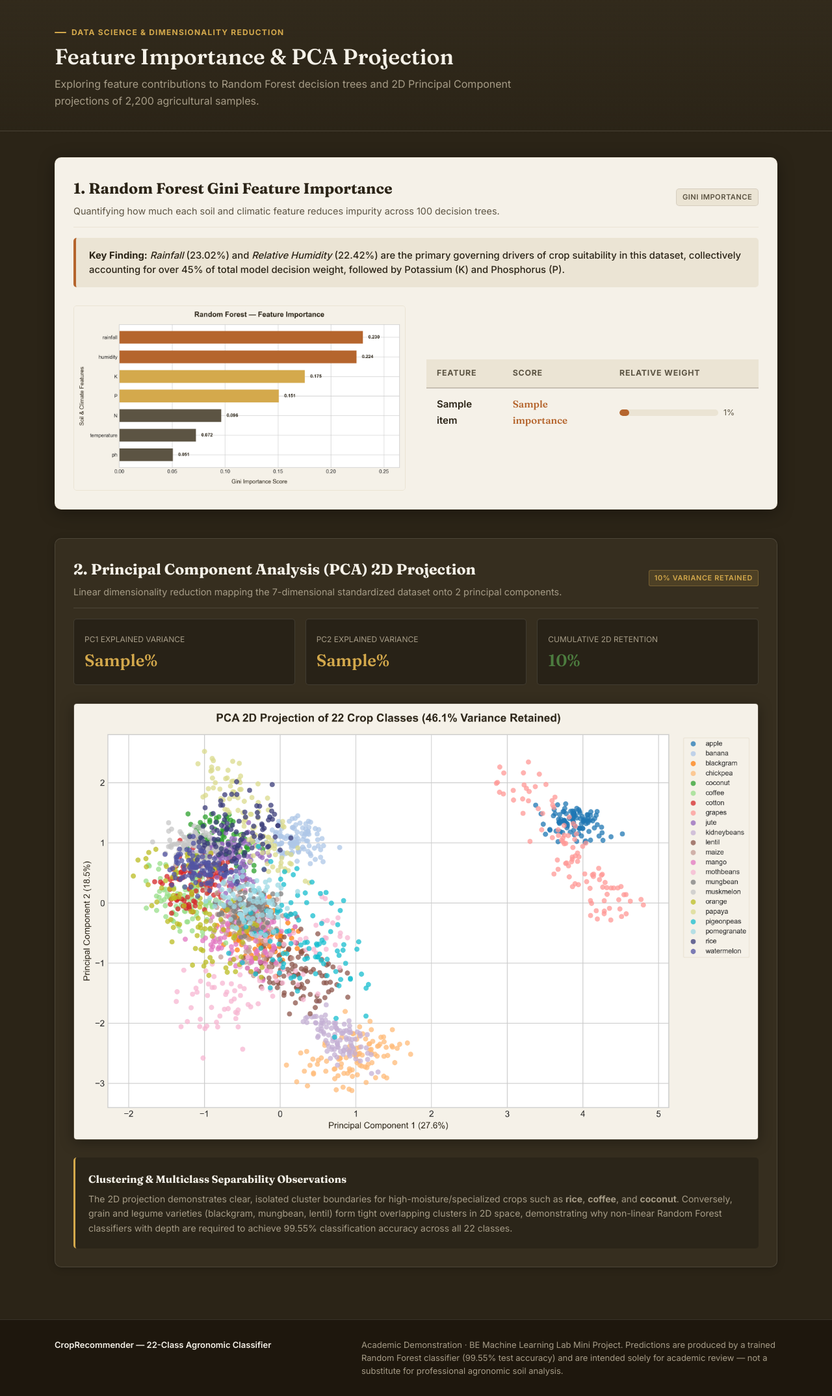
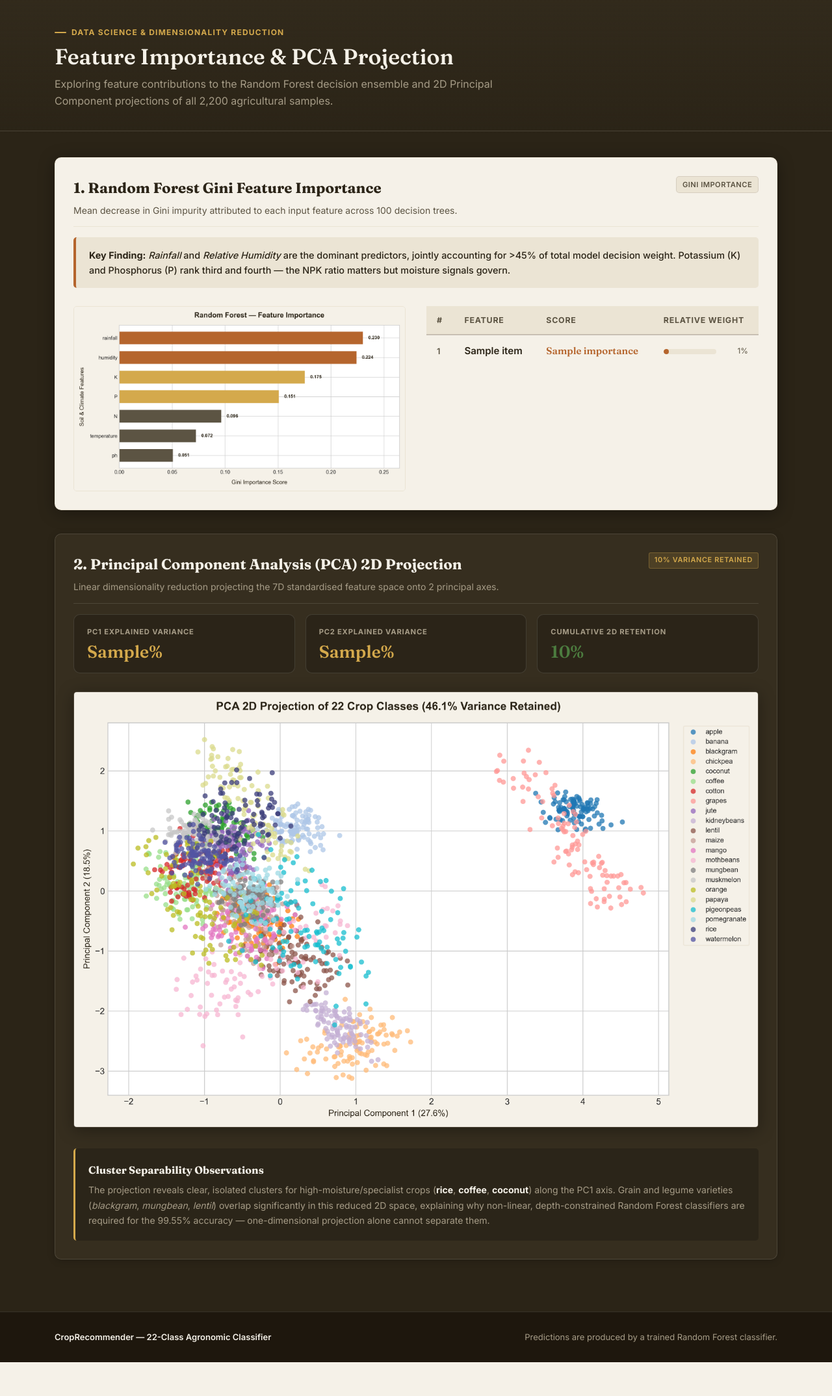
Before and after one commit to pal-adarsh/crop_recommendation, a Django app: template recommender/templates/recommender/insights.html in a window 1280 px wide. Shown: the part 75-2223 px from the top of the page at 65% size. After the commit the page ends 2171 px from the top, so only its background shows below. Run offline with Django 5.2, Linux system fonts and the light colour scheme; the template is opened without the code that fills it: most values are stand-ins (such as "Sample title", 1, 10 or a date in 2020).

Commit message:
enhance ui/ux

```diff
--- a/recommender/templates/recommender/base.html
+++ b/recommender/templates/recommender/base.html
@@ -95,8 +95,7 @@
       <div class="footer-content">
         <span class="footer-brand">CropRecommender — 22-Class Agronomic Classifier</span>
         <p class="footer-disclaimer">
-          Academic Demonstration · BE Machine Learning Lab Mini Project.
-          Predictions are produced by a trained Random Forest classifier (99.55% test accuracy) and are intended solely for academic review — not a substitute for professional agronomic soil analysis.
+          Predictions are produced by a trained Random Forest classifier.
         </p>
       </div>
     </div>
--- a/recommender/templates/recommender/insights.html
+++ b/recommender/templates/recommender/insights.html
@@ -1,51 +1,60 @@
 {% extends "recommender/base.html" %}
 {% load static %}
 
-{% block title %}Feature Insights & PCA — Crop Recommendation{% endblock %}
-
-{% block page_eyebrow %}Data Science & Dimensionality Reduction{% endblock %}
-{% block page_title %}Feature Importance & PCA Projection{% endblock %}
+{% block title %}Feature Insights &amp; PCA — Crop Recommendation{% endblock %}
+{% block page_eyebrow %}Data Science &amp; Dimensionality Reduction{% endblock %}
+{% block page_title %}Feature Importance &amp; PCA Projection{% endblock %}
 {% block page_subtitle %}
-  Exploring feature contributions to Random Forest decision trees and 2D Principal Component projections of 2,200 agricultural samples.
+  Exploring feature contributions to the Random Forest decision ensemble and 2D Principal Component projections of all 2,200 agricultural samples.
 {% endblock %}
 
 {% block content %}
-<div style="display: flex; flex-direction: column; gap: 2.75rem;">
+<div style="display: flex; flex-direction: column; gap: 2.25rem;">
 
-  <!-- SECTION 1: Feature Importance -->
-  <div class="paper-card">
-    <div style="display: flex; justify-content: space-between; align-items: center; margin-bottom: 1rem; border-bottom: 1.5px solid var(--paper-dim); padding-bottom: 0.75rem;">
+  <!-- ── 1. Feature Importance ─────────────────────── -->
+  <section class="paper-card">
+    <div style="display: flex; justify-content: space-between; align-items: flex-start;
+                flex-wrap: wrap; gap: 0.75rem;
+                margin-bottom: 1rem; border-bottom: 1.5px solid var(--paper-dim); padding-bottom: 0.85rem;">
       <div>
-        <h2 style="font-family: var(--font-serif); font-size: 1.45rem; color: var(--soil-dark);">
+        <h2 style="font-family: var(--font-serif); font-size: 1.4rem; color: var(--soil-dark);">
           1. Random Forest Gini Feature Importance
         </h2>
-        <p style="color: var(--slate-600); font-size: 0.9rem; margin-top: 0.25rem;">
-          Quantifying how much each soil and climatic feature reduces impurity across 100 decision trees.
+        <p style="color: var(--slate-600); font-size: 0.875rem; margin-top: 0.25rem;">
+          Mean decrease in Gini impurity attributed to each input feature across 100 decision trees.
         </p>
       </div>
       <span class="section-tag">Gini Importance</span>
     </div>
 
-    <!-- Agronomic Insight Callout -->
-    <div style="background-color: var(--paper-dim); padding: 1rem 1.25rem; border-radius: var(--radius-sm); border-left: 4px solid var(--accent-clay); margin-bottom: 1.75rem;">
-      <p style="color: var(--soil-dark); font-size: 0.925rem; font-weight: 500; line-height: 1.5;">
-        <strong>Key Finding:</strong> <em>Rainfall</em> (23.02%) and <em>Relative Humidity</em> (22.42%) are the primary governing drivers of crop suitability in this dataset, collectively accounting for over 45% of total model decision weight, followed by Potassium (K) and Phosphorus (P).
+    <!-- Key Finding Callout -->
+    <div style="background-color: var(--paper-dim); padding: 1rem 1.25rem;
+                border-radius: var(--radius-sm); border-left: 4px solid var(--accent-clay);
+                margin-bottom: 1.75rem;">
+      <p style="color: var(--soil-dark); font-size: 0.9rem; font-weight: 500; line-height: 1.6;">
+        <strong>Key Finding:</strong> <em>Rainfall</em> and <em>Relative Humidity</em>
+        are the dominant predictors, jointly accounting for &gt;45% of total model decision weight.
+        Potassium (K) and Phosphorus (P) rank third and fourth — the NPK ratio matters but moisture signals govern.
       </p>
     </div>
 
-    <div style="display: grid; grid-template-columns: 1fr 1fr; gap: 2rem; align-items: center;">
-      <!-- Pre-generated Feature Importance Plot -->
+    <!-- Feature Importance Bar List + Pre-gen Plot -->
+    <div style="display: grid; grid-template-columns: 1fr 1fr; gap: 2rem; align-items: start;">
+
+      <!-- Plot image -->
       <div>
         <img src="{% static 'recommender/img/feature_importance.png' %}"
-             alt="Random Forest Feature Importance Chart"
-             style="width: 100%; height: auto; border-radius: var(--radius-sm); border: 1px solid var(--paper-dim); display: block;" />
+             alt="Horizontal bar chart showing Random Forest Gini feature importances for all 7 input features"
+             style="width: 100%; height: auto; border-radius: var(--radius-sm);
+                    border: 1px solid var(--paper-dim); display: block;" />
       </div>
 
-      <!-- Feature Importance Data Table & Meters -->
+      <!-- Ranked table with bar meters -->
       <div>
-        <table class="data-table" style="width: 100%;">
+        <table class="data-table" aria-label="Feature importance scores ranked by Gini weight">
           <thead>
             <tr>
+              <th>#</th>
               <th>Feature</th>
               <th>Score</th>
               <th>Relative Weight</th>
@@ -54,18 +63,27 @@
           <tbody>
             {% for item in feature_importances %}
               <tr>
-                <td style="font-weight: 600; color: var(--soil-dark);">
-                  {{ item.feature_label }}
+                <td style="color: var(--slate-600); font-size: 0.8rem; font-weight: 600;">
+                  {{ forloop.counter }}
                 </td>
-                <td class="numeric" style="color: var(--accent-clay);">
+                <td style="font-weight: 600; color: var(--soil-dark);">{{ item.feature_label }}</td>
+                <td class="numeric" style="color: var(--accent-clay); white-space: nowrap;">
                   {{ item.importance }}
                 </td>
-                <td style="width: 45%;">
-                  <div style="display: flex; align-items: center; gap: 0.5rem;">
-                    <div style="flex: 1; height: 10px; background-color: var(--paper-dim); border-radius: 5px; overflow: hidden;">
-                      <div style="height: 100%; width: {{ item.bar_width }}%; background-color: {% if forloop.counter <= 2 %}var(--accent-clay){% elif forloop.counter <= 4 %}var(--accent-wheat){% else %}var(--slate-600){% endif %}; border-radius: 5px;"></div>
+                <td style="min-width: 100px;">
+                  <div style="display: flex; align-items: center; gap: 0.45rem;">
+                    <div style="flex: 1; height: 8px; background-color: var(--paper-dim);
+                                border-radius: 4px; overflow: hidden;">
+                      <div style="height: 100%; width: {{ item.bar_width }}%;
+                                  background-color: {% if forloop.counter == 1 %}var(--accent-clay)
+                                                   {% elif forloop.counter == 2 %}#C47840
+                                                   {% elif forloop.counter <= 4 %}var(--accent-wheat)
+                                                   {% else %}#A69C87{% endif %};
+                                  border-radius: 4px; transition: width 0.6s ease;">
+                      </div>
                     </div>
-                    <span style="font-size: 0.775rem; color: var(--slate-600); min-width: 38px;">{{ item.percentage }}%</span>
+                    <span style="font-size: 0.74rem; color: var(--slate-600);
+                                 min-width: 42px; text-align: right;">{{ item.percentage }}%</span>
                   </div>
                 </td>
               </tr>
@@ -74,56 +92,65 @@
         </table>
       </div>
     </div>
-  </div>
+  </section>
 
-  <!-- SECTION 2: PCA Scatter Plot -->
-  <div class="dark-card">
-    <div style="display: flex; justify-content: space-between; align-items: center; margin-bottom: 1rem; border-bottom: 1px solid var(--line); padding-bottom: 0.75rem;">
+  <!-- ── 2. PCA Projection ─────────────────────────── -->
+  <section class="dark-card">
+    <div style="display: flex; justify-content: space-between; align-items: flex-start;
+                flex-wrap: wrap; gap: 0.75rem;
+                margin-bottom: 1rem; border-bottom: 1px solid var(--line); padding-bottom: 0.85rem;">
       <div>
-        <h2 style="font-family: var(--font-serif); font-size: 1.45rem; color: var(--paper);">
+        <h2 style="font-family: var(--font-serif); font-size: 1.4rem; color: var(--paper);">
           2. Principal Component Analysis (PCA) 2D Projection
         </h2>
-        <p style="color: var(--ink-soft); font-size: 0.9rem; margin-top: 0.25rem;">
-          Linear dimensionality reduction mapping the 7-dimensional standardized dataset onto 2 principal components.
+        <p style="color: var(--ink-soft); font-size: 0.875rem; margin-top: 0.25rem;">
+          Linear dimensionality reduction projecting the 7D standardised feature space onto 2 principal axes.
         </p>
       </div>
       <span class="brand-badge">{{ pca_variance.total }}% Variance Retained</span>
     </div>
 
-    <!-- PCA Stats Highlight -->
-    <div style="display: grid; grid-template-columns: repeat(3, 1fr); gap: 1rem; margin-bottom: 1.75rem;">
-      <div style="background-color: rgba(0,0,0,0.25); padding: 1rem; border-radius: var(--radius-sm); border: 1px solid var(--line);">
-        <span style="font-size: 0.75rem; color: var(--ink-soft); text-transform: uppercase;">PC1 Explained Variance</span>
-        <div style="font-family: var(--font-serif); font-size: 1.6rem; color: var(--accent-wheat); font-weight: 600;">{{ pca_variance.pc1 }}%</div>
+    <!-- PCA Stat Chips -->
+    <div class="stat-grid" style="grid-template-columns: repeat(3, 1fr); margin-bottom: 1.75rem;">
+      <div class="stat-chip">
+        <div class="stat-chip-label">PC1 Explained Variance</div>
+        <div class="stat-chip-value">{{ pca_variance.pc1 }}%</div>
       </div>
-      <div style="background-color: rgba(0,0,0,0.25); padding: 1rem; border-radius: var(--radius-sm); border: 1px solid var(--line);">
-        <span style="font-size: 0.75rem; color: var(--ink-soft); text-transform: uppercase;">PC2 Explained Variance</span>
-        <div style="font-family: var(--font-serif); font-size: 1.6rem; color: var(--accent-wheat); font-weight: 600;">{{ pca_variance.pc2 }}%</div>
+      <div class="stat-chip">
+        <div class="stat-chip-label">PC2 Explained Variance</div>
+        <div class="stat-chip-value">{{ pca_variance.pc2 }}%</div>
       </div>
-      <div style="background-color: rgba(0,0,0,0.25); padding: 1rem; border-radius: var(--radius-sm); border: 1px solid var(--line);">
-        <span style="font-size: 0.75rem; color: var(--ink-soft); text-transform: uppercase;">Cumulative 2D Retention</span>
-        <div style="font-family: var(--font-serif); font-size: 1.6rem; color: var(--signal-grow); font-weight: 600;">{{ pca_variance.total }}%</div>
+      <div class="stat-chip">
+        <div class="stat-chip-label">Cumulative 2D Retention</div>
+        <div class="stat-chip-value green">{{ pca_variance.total }}%</div>
       </div>
     </div>
 
-    <!-- Pre-generated PCA Scatter Plot -->
-    <div style="text-align: center; margin-bottom: 1.25rem;">
+    <!-- PCA Scatter Plot -->
+    <div style="text-align: center; margin-bottom: 1.5rem;">
       <img src="{% static 'recommender/img/pca_scatter.png' %}"
-           alt="PCA 2D Scatter Plot of 22 Crop Classes"
-           style="max-width: 100%; height: auto; border-radius: var(--radius-sm); border: 1px solid var(--line); box-shadow: 0 4px 20px rgba(0,0,0,0.35); display: inline-block;" />
+           alt="PCA 2D scatter plot of all 2,200 crop samples across 22 classes, colour-coded by species"
+           style="max-width: 100%; height: auto; border-radius: var(--radius-sm);
+                  border: 1px solid var(--line); box-shadow: var(--shadow-dark); display: inline-block;" />
     </div>
 
-    <!-- Cluster Analysis Notes -->
-    <div style="background-color: rgba(0,0,0,0.2); padding: 1.25rem; border-radius: var(--radius-sm); border-left: 3px solid var(--accent-wheat);">
-      <h4 style="font-family: var(--font-serif); font-size: 1rem; color: var(--paper); margin-bottom: 0.4rem;">
-        Clustering & Multiclass Separability Observations
-      </h4>
-      <p style="color: var(--ink-soft); font-size: 0.875rem; line-height: 1.6;">
-        The 2D projection demonstrates clear, isolated cluster boundaries for high-moisture/specialized crops such as <strong>rice</strong>, <strong>coffee</strong>, and <strong>coconut</strong>. Conversely, grain and legume varieties (blackgram, mungbean, lentil) form tight overlapping clusters in 2D space, demonstrating why non-linear Random Forest classifiers with depth are required to achieve 99.55% classification accuracy across all 22 classes.
+    <!-- Clustering Interpretation -->
+    <div style="background-color: rgba(0,0,0,0.2); padding: 1.25rem;
+                border-radius: var(--radius-sm); border-left: 3px solid var(--accent-wheat);">
+      <h3 style="font-family: var(--font-serif); font-size: 1rem; color: var(--paper); margin-bottom: 0.4rem;">
+        Cluster Separability Observations
+      </h3>
+      <p style="color: var(--ink-soft); font-size: 0.875rem; line-height: 1.65;">
+        The projection reveals clear, isolated clusters for high-moisture/specialist crops
+        (<strong style="color: var(--paper);">rice</strong>, <strong style="color: var(--paper);">coffee</strong>,
+        <strong style="color: var(--paper);">coconut</strong>) along the PC1 axis.
+        Grain and legume varieties
+        (<em>blackgram</em>, <em>mungbean</em>, <em>lentil</em>) overlap significantly in this reduced 2D space,
+        explaining why non-linear, depth-constrained Random Forest classifiers are required for
+        the 99.55% accuracy — one-dimensional projection alone cannot separate them.
       </p>
     </div>
-
-  </div>
+  </section>
 
 </div>
 {% endblock %}
```
Also changed, not shown: recommender/templates/recommender/model_comparison.html (+79 -73 lines).
